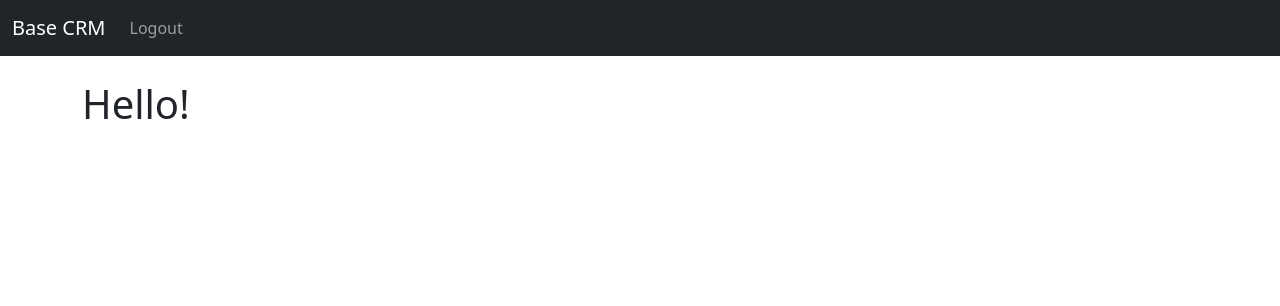
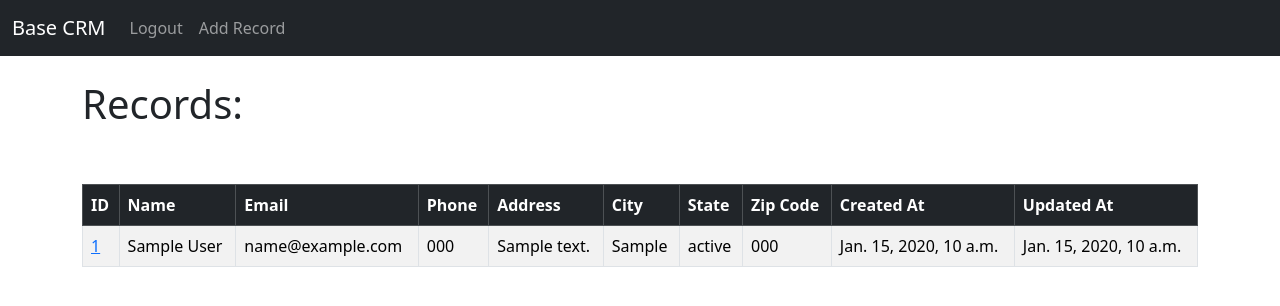
Before and after one commit to FelipeMorandini/base-crm, a Django app: page / in a window 1280 px wide. Shown: the top 306 px of the page. Run offline with Django 4.2, Linux system fonts and the light colour scheme; a user stored in the database is signed in; tables that the repository leaves empty hold one stand-in row (values such as "Sample post").

Commit message:
Finished CRUD with views

```diff
--- a/base_crm/website/templates/home.html
+++ b/base_crm/website/templates/home.html
@@ -4,7 +4,46 @@
 
 {% if user.is_authenticated %}
 
-    <h1>Hello!</h1>
+    <h1>Records:</h1>
+    <br>
+    <br>
+
+    <table class="table table-striped table-hover table-bordered">
+        <thead class="table-dark">
+          <tr>
+            <th scope="col">ID</th>
+            <th scope="col">Name</th>
+            <th scope="col">Email</th>
+            <th scope="col">Phone</th>
+            <th scope="col">Address</th>
+            <th scope="col">City</th>
+            <th scope="col">State</th>
+            <th scope="col">Zip Code</th>
+            <th scope="col">Created At</th>
+            <th scope="col">Updated At</th>
+        </tr>
+    </thead>
+        <tbody>
+            {% if records %}
+                {% for record in records %}
+                    <tr>
+                        <td><a href="{% url 'record' record.id %}">{{ record.id }}</a></td>
+                        <td>{{ record }}</td>
+                        <td>{{ record.email }}</td>
+                        <td>{{ record.phone }}</td>
+                        <td>{{ record.address }}</td>
+                        <td>{{ record.city }}</td>
+                        <td>{{ record.state }}</td>
+                        <td>{{ record.zipcode }}</td>
+                        <td>{{ record.created_at }}</td>
+                        <td>{{ record.updated_at }}</td>
+                    </tr>
+                {% endfor %}
+            {% endif %}
+        </tbody>
+      </table>
+
+
 
 {% else %}
 
--- a/base_crm/website/templates/navbar.html
+++ b/base_crm/website/templates/navbar.html
@@ -11,6 +11,10 @@
 
             <li class="nav-item">
               <a class="nav-link" href="{% url 'logout' %}">Logout</a>
+            </li>
+
+            <li class="nav-item">
+              <a class="nav-link" href="{% url 'add_record' %}">Add Record</a>
             </li>
 
             {% else %}
--- a/base_crm/website/urls.py
+++ b/base_crm/website/urls.py
@@ -5,4 +5,8 @@ urlpatterns = [
     path('', views.home, name='home'),
     path('logout/', views.logout_user, name='logout'),
     path('register/', views.register_user, name='register'),
+    path('record/<int:pk>', views.customer_record, name='record'),
+    path('delete_record/<int:pk>', views.delete_record, name='delete'),
+    path('add_record/', views.add_record, name='add_record'),
+    path('update_record/<int:pk>', views.update_record, name='update_record'),
 ]
--- a/base_crm/website/views.py
+++ b/base_crm/website/views.py
@@ -1,10 +1,13 @@
-from .forms import SignUpForm
+from .models import Record
+from .forms import SignUpForm, AddRecordForm
 from django.contrib import messages
 from django.shortcuts import render, redirect
 from django.contrib.auth import authenticate, login, logout
 
 
 def home(request):
+    records = Record.objects.all()
+
     if request.method == 'POST':
         username = request.POST['username']
         password = request.POST['password']
@@ -19,7 +22,7 @@ def home(request):
             messages.error(request, 'Invalid username or password!')
             return redirect('home')
 
-    return render(request, 'home.html', {})
+    return render(request, 'home.html', {'records': records})
 
 def logout_user(request):
     logout(request)
@@ -43,3 +46,50 @@ def register_user(request):
         return render(request, 'register.html', {'form': form})
 
     return render(request, 'register.html', {'form': form})
+
+def customer_record(request, pk):
+    if request.user.is_authenticated:
+        record = Record.objects.get(pk=pk)
+        return render(request, 'record.html', {'record': record})
+    else:
+        messages.error(request, 'You must be logged in to view that page!')
+        return redirect('home')
+
+def delete_record(request, pk):
+    if request.user.is_authenticated:
+        record = Record.objects.get(pk=pk)
+        record.delete()
+        messages.success(request, 'Record was deleted successfully!')
+        return redirect('home')
+    else:
+        messages.error(request, 'You must be logged in to delete a record!')
+        return redirect('home')
+
+def add_record(request):
+    form = AddRecordForm(request.POST or None)
+    if request.user.is_authenticated:
+        if request.method == 'POST':
+            if form.is_valid():
+                form.save()
+                messages.success(request, 'Record was added successfully!')
+                return redirect('home')
+        else:
+            return render(request, 'add_record.html', {'form': form})
+    else:
+        messages.error(request, 'You must be logged in to add a record!')
+        return redirect('home')
+
+def update_record(request, pk):
+    if request.user.is_authenticated:
+        record = Record.objects.get(pk=pk)
+        form = AddRecordForm(request.POST or None, instance=record)
+        if request.method == 'POST':
+            if form.is_valid():
+                form.save()
+                messages.success(request, 'Record was updated successfully!')
+                return redirect('home')
+        else:
+            return render(request, 'update_record.html', {'form': form})
+    else:
+        messages.error(request, 'You must be logged in to update a record!')
+        return redirect('home')
```
Also changed, not shown: base_crm/website/forms.py (+15 -0 lines), base_crm/website/templates/add_record.html (added, +16 -0 lines), base_crm/website/templates/record.html (added, +25 -0 lines), base_crm/website/templates/update_record.html (added, +16 -0 lines).
